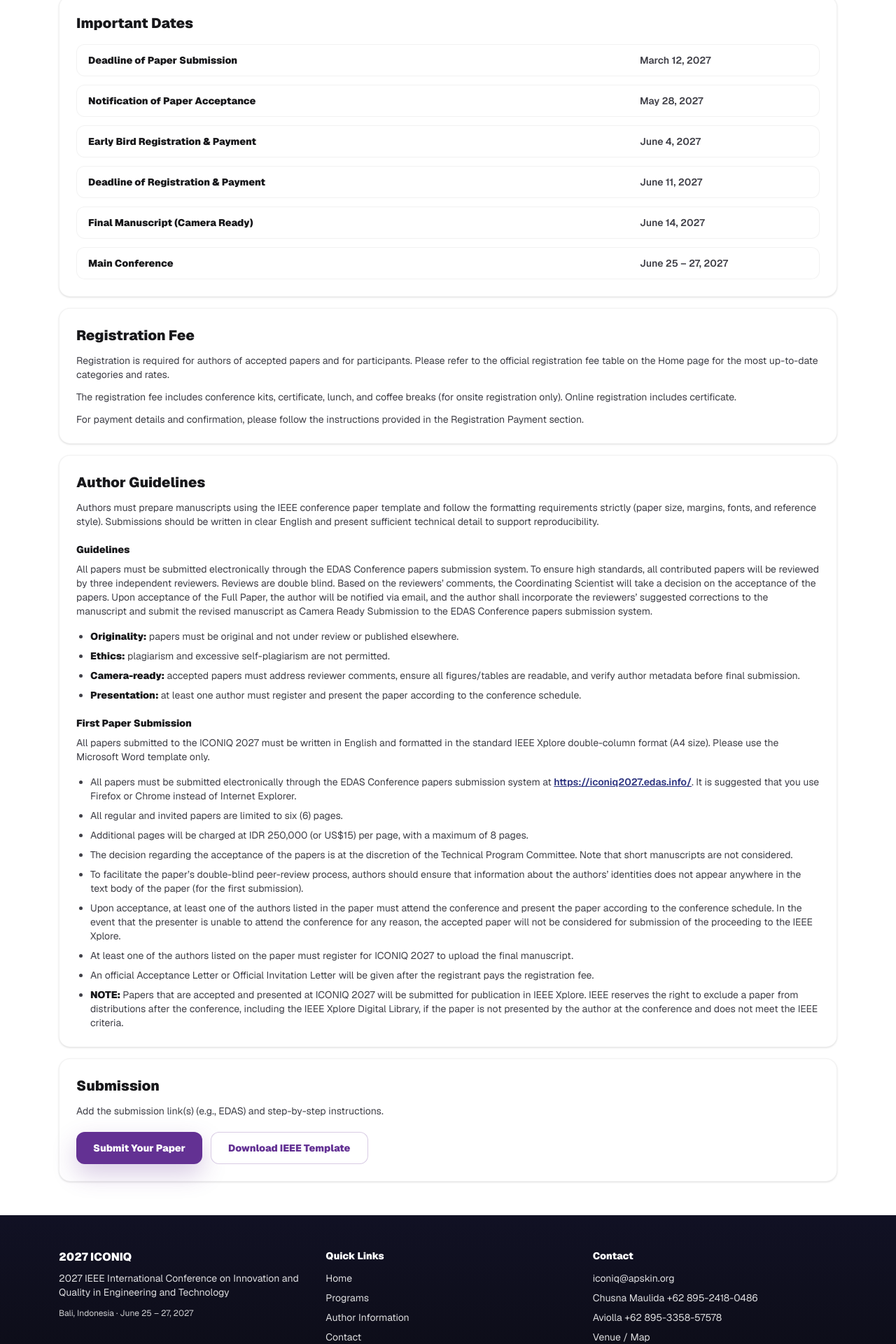
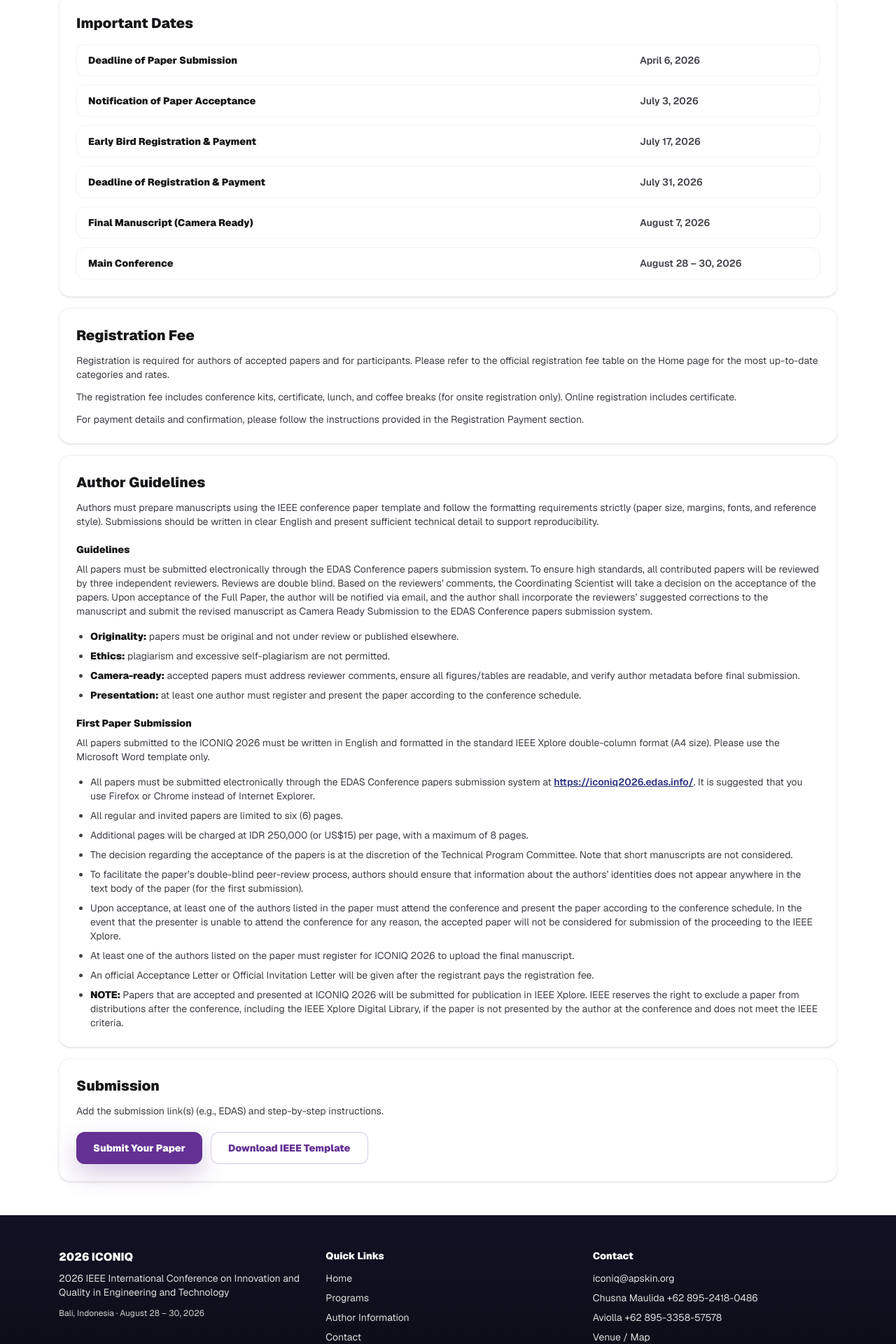
Before and after one commit to helloawuteam-maker/iconic2026, a Next.js app: page /author-information in a window 1280 px wide. Shown: the part 620-2540 px from the top of the page at 70% size. Built offline with nearby package versions, Linux system fonts and the light colour scheme.

Commit message:
Revert "update 2027"
This reverts commit 1c7f3a542f5932cc1ab6776f169df1445f28aa5c.

```diff
--- a/app/author-information/page.tsx
+++ b/app/author-information/page.tsx
@@ -20,7 +20,7 @@ export default function AuthorInformationPage() {
         <section id="callforpaper" className="mt-8 rounded-2xl border border-black/5 bg-white p-6 shadow-sm">
           <h2 className="text-xl font-black">Call For Paper</h2>
           <p className="mt-3 text-sm text-zinc-700">
-            2027 ICONIQ invites researchers, practitioners, and industry professionals to submit original research papers that
+            2026 ICONIQ invites researchers, practitioners, and industry professionals to submit original research papers that
             advance the state of the art in engineering and technology with an emphasis on innovation, quality, reliability, and
             real-world impact. The conference is a forum to share new methods, systems, and applications that improve how
             technologies are designed, implemented, tested, and adopted.
@@ -46,27 +46,27 @@ export default function AuthorInformationPage() {
           <dl className="mt-4 grid gap-3 text-sm">
             <div className="grid gap-1 rounded-xl border border-black/5 bg-white px-4 py-3 md:grid-cols-[1fr_240px] md:items-center md:gap-6">
               <dt className="font-black text-zinc-900">Deadline of Paper Submission</dt>
-              <dd className="font-semibold text-zinc-700">March 12, 2027</dd>
+              <dd className="font-semibold text-zinc-700">April 6, 2026</dd>
             </div>
             <div className="grid gap-1 rounded-xl border border-black/5 bg-white px-4 py-3 md:grid-cols-[1fr_240px] md:items-center md:gap-6">
               <dt className="font-black text-zinc-900">Notification of Paper Acceptance</dt>
-              <dd className="font-semibold text-zinc-700">May 28, 2027</dd>
+              <dd className="font-semibold text-zinc-700">July 3, 2026</dd>
             </div>
             <div className="grid gap-1 rounded-xl border border-black/5 bg-white px-4 py-3 md:grid-cols-[1fr_240px] md:items-center md:gap-6">
               <dt className="font-black text-zinc-900">Early Bird Registration &amp; Payment</dt>
-              <dd className="font-semibold text-zinc-700">June 4, 2027</dd>
+              <dd className="font-semibold text-zinc-700">July 17, 2026</dd>
             </div>
             <div className="grid gap-1 rounded-xl border border-black/5 bg-white px-4 py-3 md:grid-cols-[1fr_240px] md:items-center md:gap-6">
               <dt className="font-black text-zinc-900">Deadline of Registration &amp; Payment</dt>
-              <dd className="font-semibold text-zinc-700">June 11, 2027</dd>
+              <dd className="font-semibold text-zinc-700">July 31, 2026</dd>
             </div>
             <div className="grid gap-1 rounded-xl border border-black/5 bg-white px-4 py-3 md:grid-cols-[1fr_240px] md:items-center md:gap-6">
               <dt className="font-black text-zinc-900">Final Manuscript (Camera Ready)</dt>
-              <dd className="font-semibold text-zinc-700">June 14, 2027</dd>
+              <dd className="font-semibold text-zinc-700">August 7, 2026</dd>
             </div>
             <div className="grid gap-1 rounded-xl border border-black/5 bg-white px-4 py-3 md:grid-cols-[1fr_240px] md:items-center md:gap-6">
               <dt className="font-black text-zinc-900">Main Conference</dt>
-              <dd className="font-semibold text-zinc-700">June 25 – 27, 2027</dd>
+              <dd className="font-semibold text-zinc-700">August 28 – 30, 2026</dd>
             </div>
           </dl>
         </section>
@@ -124,14 +124,14 @@ export default function AuthorInformationPage() {
 
           <h3 className="mt-5 text-sm font-black text-zinc-900">First Paper Submission</h3>
           <p className="mt-2 text-sm text-zinc-700">
-            All papers submitted to the ICONIQ 2027 must be written in English and formatted in the standard IEEE Xplore
+            All papers submitted to the ICONIQ 2026 must be written in English and formatted in the standard IEEE Xplore
             double-column format (A4 size). Please use the Microsoft Word template only.
           </p>
           <ul className="mt-4 grid gap-2 pl-5 text-sm text-zinc-700">
             <li className="list-disc">
               All papers must be submitted electronically through the EDAS Conference papers submission system at{" "}
-              <a className="font-semibold text-[#2b327e] underline" href="https://iconiq2027.edas.info/" target="_blank" rel="noopener">
-                https://iconiq2027.edas.info/
+              <a className="font-semibold text-[#2b327e] underline" href="https://iconiq2026.edas.info/" target="_blank" rel="noopener">
+                https://iconiq2026.edas.info/
               </a>
               . It is suggested that you use Firefox or Chrome instead of Internet Explorer.
             </li>
@@ -151,14 +151,14 @@ export default function AuthorInformationPage() {
               reason, the accepted paper will not be considered for submission of the proceeding to the IEEE Xplore.
             </li>
             <li className="list-disc">
-              At least one of the authors listed on the paper must register for ICONIQ 2027 to upload the final manuscript.
+              At least one of the authors listed on the paper must register for ICONIQ 2026 to upload the final manuscript.
             </li>
             <li className="list-disc">
               An official Acceptance Letter or Official Invitation Letter will be given after the registrant pays the registration
               fee.
             </li>
             <li className="list-disc">
-              <strong className="font-black text-zinc-900">NOTE:</strong> Papers that are accepted and presented at ICONIQ 2027  will be submitted for publication in IEEE Xplore. IEEE reserves the right to exclude a paper from distributions after the conference, including the IEEE Xplore Digital Library, if the paper is not presented by the author at the conference and does not meet the IEEE criteria.
+              <strong className="font-black text-zinc-900">NOTE:</strong> Papers that are accepted and presented at ICONIQ 2026  will be submitted for publication in IEEE Xplore. IEEE reserves the right to exclude a paper from distributions after the conference, including the IEEE Xplore Digital Library, if the paper is not presented by the author at the conference and does not meet the IEEE criteria.
             </li>
           </ul>
         </section>
@@ -172,7 +172,7 @@ export default function AuthorInformationPage() {
           <div className="mt-5 flex flex-wrap gap-3">
             <a
               className="inline-flex items-center justify-center rounded-xl bg-[#633193] px-6 py-3 text-sm font-black text-white shadow-[0_14px_34px_rgba(99,49,147,0.25)] hover:bg-[#5a2c86]"
-              href="https://iconiq2027.edas.info/"
+              href="https://edas.info/N34945"
               target="_blank"
               rel="noopener"
             >
--- a/app/components/Countdown.tsx
+++ b/app/components/Countdown.tsx
@@ -33,7 +33,7 @@ function computeTimeLeft(target: Date): TimeLeft {
   return { days, hours, minutes, seconds };
 }
 
-export default function Countdown({ targetISO, title = "ICONIQ 2027", note }: Props) {
+export default function Countdown({ targetISO, title = "ICONIQ 2026", note }: Props) {
   const target = useMemo(() => new Date(targetISO), [targetISO]);
   const [timeLeft, setTimeLeft] = useState<TimeLeft>(() => computeTimeLeft(target));
 
--- a/app/components/Header.tsx
+++ b/app/components/Header.tsx
@@ -59,7 +59,7 @@ export default function Header() {
         <a href="#top" className="flex items-center">
           <Image
             src="/logo/iconiq.png"
-            alt="ICONIQ 2027"
+            alt="ICONIQ 2026"
             width={420}
             height={208}
             priority
--- a/app/components/HomeSection2.tsx
+++ b/app/components/HomeSection2.tsx
@@ -13,7 +13,7 @@ export default function HomeSection2() {
           <div className="mx-auto">
             <Image
               src="/logo/iconiq.png"
-              alt="ICONIQ 2027"
+              alt="ICONIQ 2026"
               width={1011}
               height={502}
               priority
@@ -29,7 +29,7 @@ export default function HomeSection2() {
               intelligent services—innovation must be paired with quality, safety, and trust to deliver real impact.
             </p>
             <p>
-              2027 ICONIQ invites researchers, practitioners, and interdisciplinary scholars to explore how human behavior and
+              2026 ICONIQ invites researchers, practitioners, and interdisciplinary scholars to explore how human behavior and
               social dynamics influence the design, adoption, and governance of technology—from requirements and verification,
               to human-centered evaluation, responsible engineering, and continuous improvement.
             </p>
--- a/app/components/SiteFooter.tsx
+++ b/app/components/SiteFooter.tsx
@@ -3,11 +3,11 @@ export default function SiteFooter() {
     <footer className="bg-gradient-to-b from-[#111124] to-[#0b0b12] py-12 text-white">
       <div className="mx-auto grid w-full max-w-6xl gap-8 px-5 md:grid-cols-3">
         <div>
-          <div className="text-base font-black">2027 ICONIQ</div>
+          <div className="text-base font-black">2026 ICONIQ</div>
           <p className="mt-2 text-sm text-white/85">
-            2027 IEEE International Conference on Innovation and Quality in Engineering and Technology
+            2026 IEEE International Conference on Innovation and Quality in Engineering and Technology
           </p>
-          <p className="mt-3 text-xs text-white/80">Bali, Indonesia · June 25 – 27, 2027</p>
+          <p className="mt-3 text-xs text-white/80">Bali, Indonesia · August 28 – 30, 2026</p>
         </div>
         <div>
           <div className="text-sm font-black">Quick Links</div>
@@ -31,7 +31,7 @@ export default function SiteFooter() {
         </div>
       </div>
       <div className="mx-auto mt-10 w-full max-w-6xl border-t border-white/10 px-5 pt-6">
-        <p className="text-xs text-white/70">© {new Date().getFullYear()} 2027 ICONIQ. All rights reserved.</p>
+        <p className="text-xs text-white/70">© {new Date().getFullYear()} 2026 ICONIQ. All rights reserved.</p>
       </div>
     </footer>
   );
--- a/app/layout.tsx
+++ b/app/layout.tsx
@@ -15,17 +15,17 @@ const geistMono = Geist_Mono({
 export const metadata: Metadata = {
   title: {
     default:
-      "2027 IEEE International Conference on Innovation and Quality in Engineering and Technology (2027 ICONIQ)",
-    template: "%s | 2027 ICONIQ",
+      "2026 IEEE International Conference on Innovation and Quality in Engineering and Technology (2026 ICONIQ)",
+    template: "%s | 2026 ICONIQ",
   },
   description:
-    "2027 IEEE International Conference on Innovation and Quality in Engineering and Technology (2027 ICONIQ).",
+    "2026 IEEE International Conference on Innovation and Quality in Engineering and Technology (2026 ICONIQ).",
   metadataBase: new URL("https://example.com"),
   openGraph: {
     title:
-      "2027 IEEE International Conference on Innovation and Quality in Engineering and Technology (2027 ICONIQ)",
+      "2026 IEEE International Conference on Innovation and Quality in Engineering and Technology (2026 ICONIQ)",
     description:
-      "2027 IEEE International Conference on Innovation and Quality in Engineering and Technology (2027 ICONIQ).",
+      "2026 IEEE International Conference on Innovation and Quality in Engineering and Technology (2026 ICONIQ).",
     type: "website",
   },
   robots: {
--- a/app/organization/page.tsx
+++ b/app/organization/page.tsx
@@ -495,7 +495,7 @@ export default function OrganizationPage() {
           </p>
           <h1 className="mt-3 text-3xl font-black tracking-tight">Committee</h1>
           <p className="mt-3 max-w-3xl text-sm font-semibold text-zinc-700">
-            Organizing committee for 2027 ICONIQ.
+            Organizing committee for 2026 ICONIQ.
           </p>
         </div>
 
--- a/app/page.tsx
+++ b/app/page.tsx
@@ -17,12 +17,12 @@ type Speaker = {
 };
 
 const importantDates: DateRow[] = [
-  { label: "Deadline of Paper Submission", value: "March 12, 2027" },
-  { label: "Notification of Paper Acceptance", value: "May 28, 2027" },
-  { label: "Early Bird Registration & Payment", value: "June 4, 2027" },
-  { label: "Deadline of Registration & Payment", value: "June 11, 2027" },
-  { label: "Final Manuscript (Camera Ready)", value: "June 14, 2027" },
-  { label: "Main Conference", value: "June 25 – 27, 2027" },
+  { label: "Deadline of Paper Submission", value: "April 6, 2026" },
+  { label: "Notification of Paper Acceptance", value: "July 3, 2026" },
+  { label: "Early Bird Registration & Payment", value: "July 17, 2026" },
+  { label: "Deadline of Registration & Payment", value: "July 31, 2026" },
+  { label: "Final Manuscript (Camera Ready)", value: "August 7, 2026" },
+  { label: "Main Conference", value: "August 28 – 30, 2026" },
 ];
 
 const keynoteSpeakers: Speaker[] = [
@@ -163,11 +163,11 @@ export default function Home() {
             <div className="grid">
               <div className="text-center">
                 <h2 className="text-sm font-black uppercase tracking-[0.18em] text-white/95 md:text-base">
-                  June 25 – 27, 2027 | Bali, Indonesia
+                  August 28 – 30, 2026 | Bali, Indonesia
                 </h2>
 
                 <h1 className="mt-5 text-4xl font-black uppercase leading-[0.92] tracking-wide drop-shadow md:text-6xl">
-                  2027 IEEE
+                  2026 IEEE
                   <br />
                   International Conference
                   <br />
@@ -175,7 +175,7 @@ export default function Home() {
                   <br />
                   in Engineering and Technology
                   <br />
-                  (2027 ICONIQ)
+                  (2026 ICONIQ)
                 </h1>
 
                 <h2 className="mt-4">
@@ -191,7 +191,7 @@ export default function Home() {
                 <div className="mt-5 flex flex-wrap justify-center gap-3">
                   <a
                     className="inline-flex items-center justify-center rounded-xl bg-[#633193] px-10 py-3 text-sm font-black text-white shadow-[0_14px_34px_rgba(99,49,147,0.35)] hover:bg-[#5a2c86]"
-                    href="https://iconiq2027.edas.info/"
+                    href="https://edas.info/N34945"
                   >
                     Register Now Hybrid Conference
                   </a>
@@ -255,12 +255,12 @@ export default function Home() {
 
         <HomeSection2 />
 
-        <TrackSlider heading="ICONIQ 2027 Tracks" tracks={[...homeTracks]} />
+        <TrackSlider heading="ICONIQ 2026 Tracks" tracks={[...homeTracks]} />
 
         <section className="relative overflow-hidden py-16 text-white">
           <div className="absolute inset-0 bg-[linear-gradient(90deg,rgba(43,50,126,0.86)_0%,rgba(14,165,164,0.76)_100%),radial-gradient(1000px_600px_at_60%_50%,rgba(17,17,36,0.55)_0%,rgba(17,17,36,0)_70%),linear-gradient(135deg,#3b1f58_0%,#2b327e_45%,#111124_100%)]" />
           <div className="relative mx-auto w-full max-w-6xl px-5">
-            <p className="text-sm font-black opacity-95">2027 IEEE International Conference (2027 ICONIQ)</p>
+            <p className="text-sm font-black opacity-95">2026 IEEE International Conference (2026 ICONIQ)</p>
             <h2 className="mt-2 text-3xl font-black tracking-tight md:text-4xl">Innovation and Quality in Engineering and Technology:</h2>
             <p className="mt-3 max-w-4xl text-lg font-semibold text-white/95 md:text-xl">
               Bringing Human Behavior and Social Dynamics into the Technological Ecosystem
@@ -268,7 +268,7 @@ export default function Home() {
             <p className="mt-4 text-sm font-black opacity-95">
               Bali, Indonesia
               <br />
-              June 25 – 27, 2027
+              August 28 – 30, 2026
             </p>
           </div>
         </section>
@@ -296,9 +296,9 @@ export default function Home() {
               </div>
 
               <Countdown
-                targetISO="2027-06-25T00:00:00+07:00"
-                title="2027 ICONIQ"
-                note="Target: Jun 25, 2027 (WIB)"
+                targetISO="2026-08-28T00:00:00+07:00"
+                title="2026 ICONIQ"
+                note="Target: Aug 28, 2026 (WIB)"
               />
             </div>
           </div>
@@ -375,20 +375,28 @@ export default function Home() {
                   </div>
                   <div className="mt-2 flex flex-wrap items-center justify-between gap-2 text-sm">
                     <span className="font-bold text-zinc-600">Account Name</span>
-                    <strong className="font-black">ASOSIASI PENELITI SAINS</strong>
+                    <strong className="font-black">Mrs. Meisya Vira Amelia</strong>
                   </div>
                   <div className="mt-2 flex flex-wrap items-center justify-between gap-2 text-sm">
                     <span className="font-bold text-zinc-600">Account Number</span>
-                    <strong className="font-black">8223763888</strong>
+                    <strong className="font-black">6750928704</strong>
+                  </div>
+                  <div className="mt-2 flex flex-wrap items-center justify-between gap-2 text-sm">
+                    <span className="font-bold text-zinc-600">Swift code</span>
+                    <strong className="font-black">CENAIDJAXXX</strong>
                   </div>
                 </div>
 
                 <p className="mt-4 text-sm text-zinc-700">
                   Address of Bank:
                   <br />
-                  Jl. Kendangsari Industri 2, Kendangsari, Kec. Tenggilis Mejoyo, Kota Surabaya, Jawa Timur
+                  BCA KCP Rungkut Mapan
                   <br />
-                  Surabaya, Jawa Timur, Indonesia 60292
+                  Raya Rungkut Mapan / Yakaya, Jl. Rungkut Mapan Utara No.09 Blok BA 08, Surabaya, Jawa Timur 60293
+                </p>
+
+                <p className="mt-3 text-sm font-bold text-zinc-800">
+                  For participants from outside Indonesia who wish to pay by credit card, please contact us.
                 </p>
 
                 <p className="mt-3 text-sm text-zinc-700">
@@ -422,7 +430,7 @@ export default function Home() {
           <div className="mx-auto w-full max-w-6xl px-5">
             <div className="grid gap-10 md:grid-cols-2">
               <div className="text-center md:text-left">
-                <h3 className="text-xl font-black text-[#633193]">ICONIQ 2027 Paper Template (Ms. Word Only)</h3>
+                <h3 className="text-xl font-black text-[#633193]">ICONIQ 2026 Paper Template (Ms. Word Only)</h3>
                 <p className="mt-2 text-sm font-semibold text-zinc-600">Please refer to IEEE template Manuscripts</p>
                 <div className="mt-6 flex justify-center md:justify-start">
                   <a
@@ -444,7 +452,7 @@ export default function Home() {
                 <div className="mt-6 flex justify-center md:justify-start">
                   <a
                     className="inline-flex items-center justify-center rounded-xl bg-[#2b327e] px-8 py-3 text-sm font-black text-white shadow-sm hover:bg-[#1f2460]"
-                    href="https://iconiq2027.edas.info/"
+                    href="https://edas.info/N34945"
                   >
                     Submit Your Paper
                   </a>
@@ -459,6 +467,23 @@ export default function Home() {
             <div className="text-center">
               <h3 className="text-xl font-black text-[#2b327e]">Organized by</h3>
               <div className="mt-8 flex flex-wrap items-center justify-center gap-10">
+                <div className="flex items-center justify-center rounded-2xl border border-black/5 bg-white px-10 py-8 shadow-sm">
+                  <div className="flex flex-wrap items-center justify-center gap-6">
+                    <img
+                      src="/logo/ieee.jpeg"
+                      alt="IEEE Indonesia Section"
+                      className="h-16 w-auto object-contain sm:h-20"
+                      loading="lazy"
+                    />
+                    <img
+                      src="/logo/ieeeims.png"
+                      alt="IEEE Indonesia IMS/ITS Joint Chapter"
+                      className="h-16 w-auto object-contain sm:h-20"
+                      loading="lazy"
+                    />
+                  </div>
+                </div>
+
                 <div className="flex items-center justify-center rounded-2xl border border-black/5 bg-white px-10 py-8 shadow-sm">
                   <img
                     src="/logo/apskin.png"
```
Also changed, not shown: app/programs/page.tsx (+4 -4 lines).
